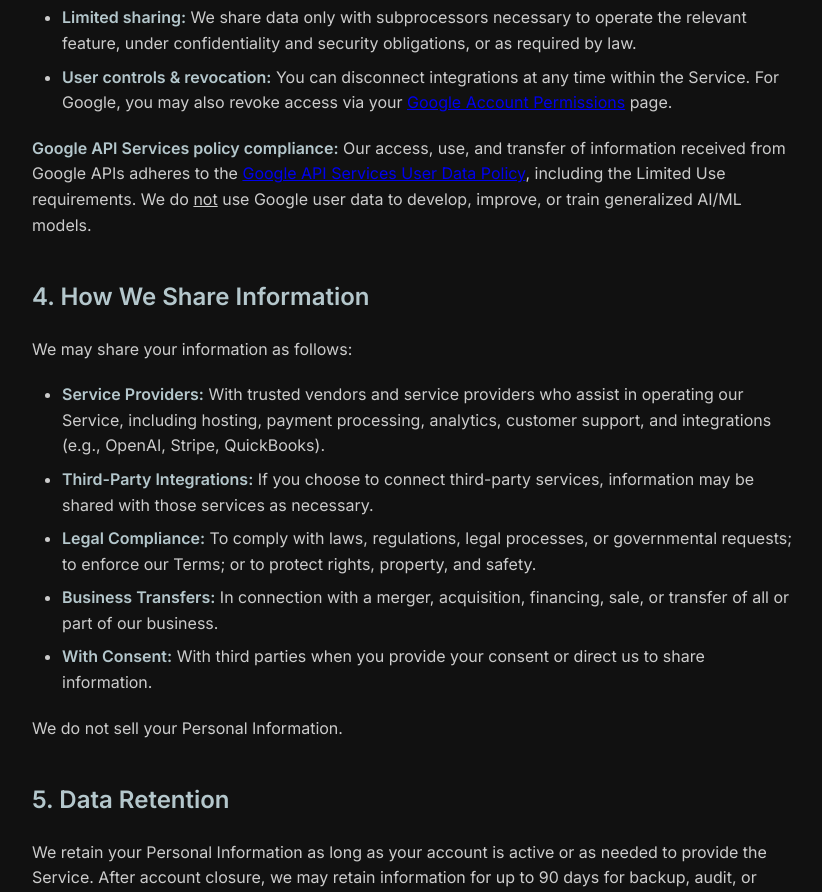
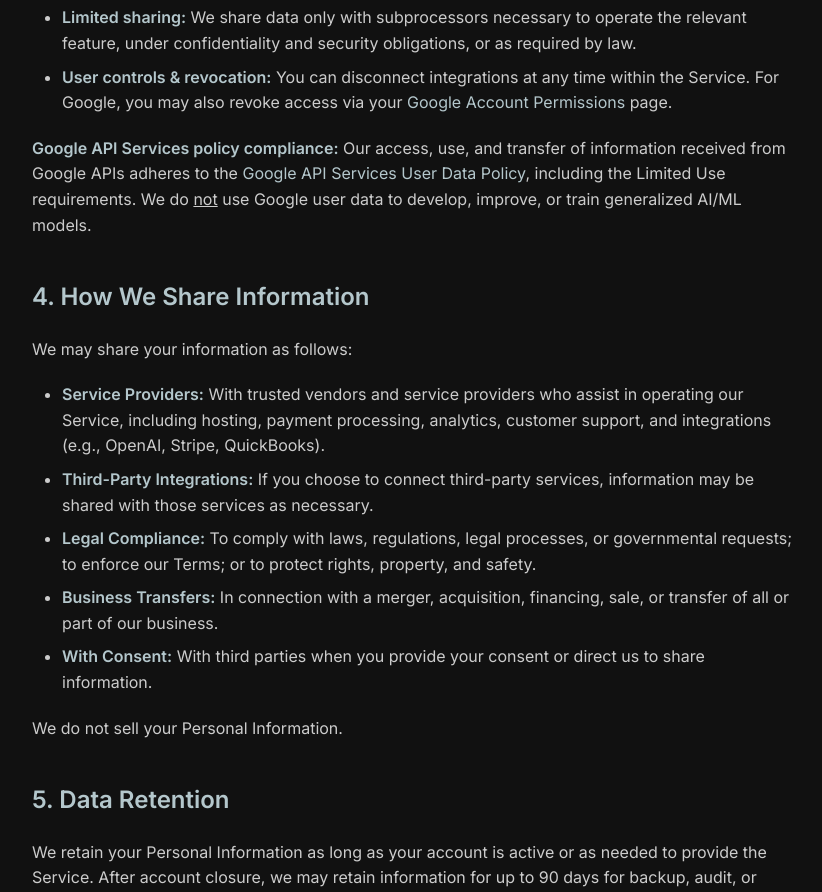
Before and after one commit to AgostinoMastro/revalate-terms, a website: page ai-studio/privacy-policy.html in a window 1280 px wide. Shown: the part 2272-3164 px from the top of the page, without its empty margins (228-1050 px from the left). Drawn offline with Linux system fonts and the light colour scheme.

Commit message:
Update privacy-policy.html

```diff
--- a/ai-studio/privacy-policy.html
+++ b/ai-studio/privacy-policy.html
@@ -24,6 +24,16 @@
       max-width: 800px;
       margin: 0 auto;
       padding: 40px 20px;
+    }
+
+     main a {
+      color: #B4C7CC;
+      text-decoration: none;
+    }
+
+    main a:hover {
+      color: #ffffff;
+      text-decoration: underline;
     }
 
     header {
```
